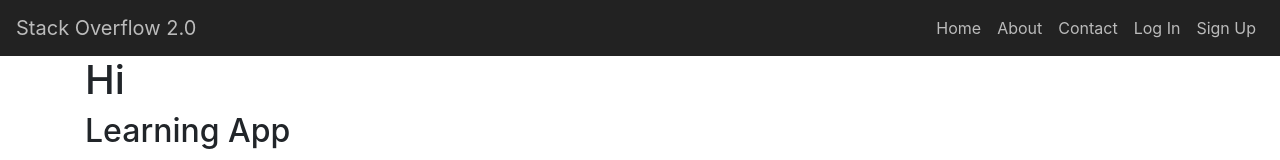
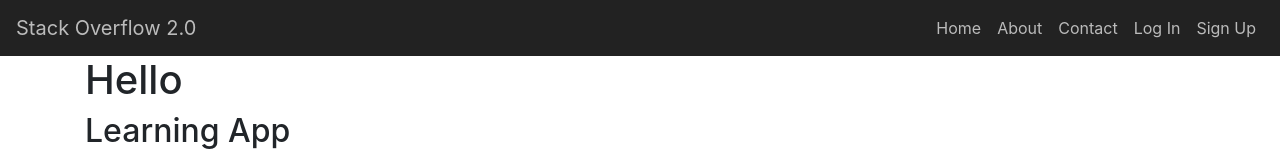
Before and after one commit to group6LearningApp/GroupProject, a React (Create React App) app: page / in a window 1280 px wide. Shown: the top 160 px of the page. Built offline with nearby package versions, Linux system fonts and the light colour scheme; no server answers.

Commit message:
Testing out commit

```diff
--- a/src/Home.js
+++ b/src/Home.js
@@ -42,7 +42,7 @@ class Home extends Component {
         return (
         this.state.user ? (
           <div>
-          <h1>Hi  </h1>
+          <h1>Hello  </h1>
           <h2>Learning App</h2>
           <p>Please select language of choice</p>
           <LanguageDrop />
```
